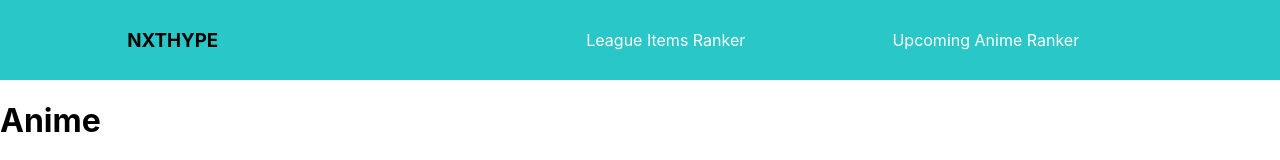
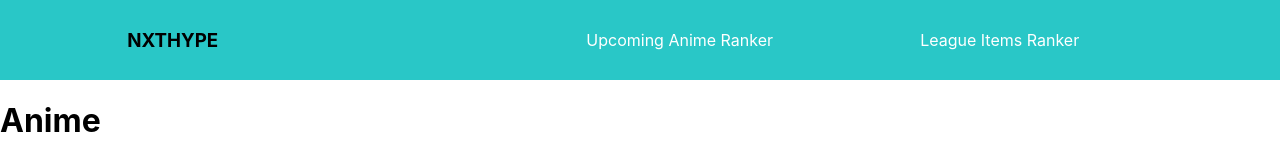
Before and after one commit to harrishanlogan/NxtHype, a React (Create React App) app: page /Anime in a window 1280 px wide. Shown: the top 160 px of the page. Built offline with nearby package versions, Linux system fonts and the light colour scheme.

Commit message:
Switched titles and Routes

```diff
--- a/src/Nav.js
+++ b/src/Nav.js
@@ -13,11 +13,11 @@ function Nav() {
         <h3 className="nxtstyle"> NXTHYPE</h3>
       </Link>
       <ul className="nav-links">
+        <Link style={Navstyle} to="/Anime">
+          <li>Upcoming Anime Ranker</li>
+        </Link>
         <Link style={Navstyle} to="/League">
           <li>League Items Ranker</li>
-        </Link>
-        <Link style={Navstyle} to="/Anime">
-          <li>Upcoming Anime Ranker</li>
         </Link>
       </ul>
     </nav>
```
Also changed, not shown: src/images/bglol.jpeg (added), 1 other file (tests, documents, lock files or other folders).
